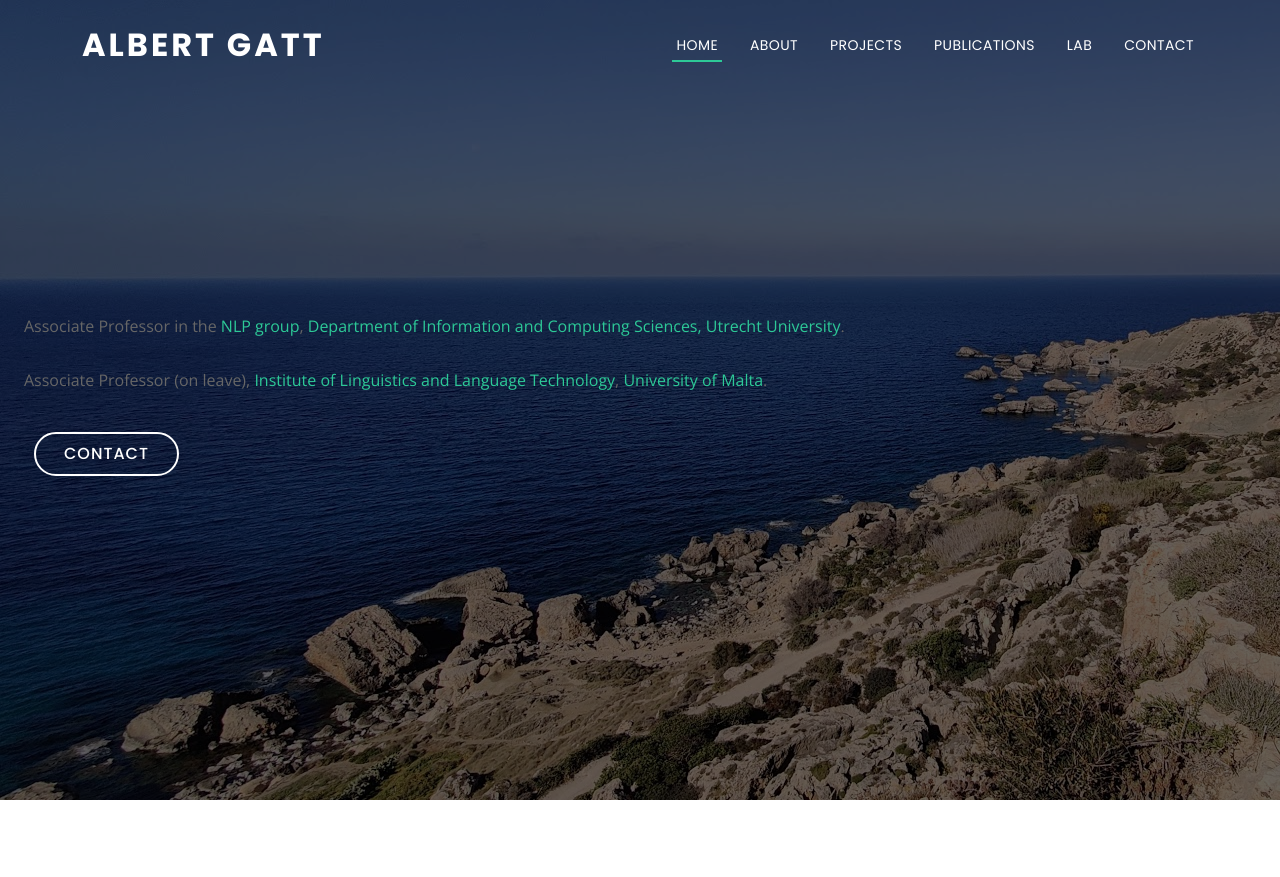
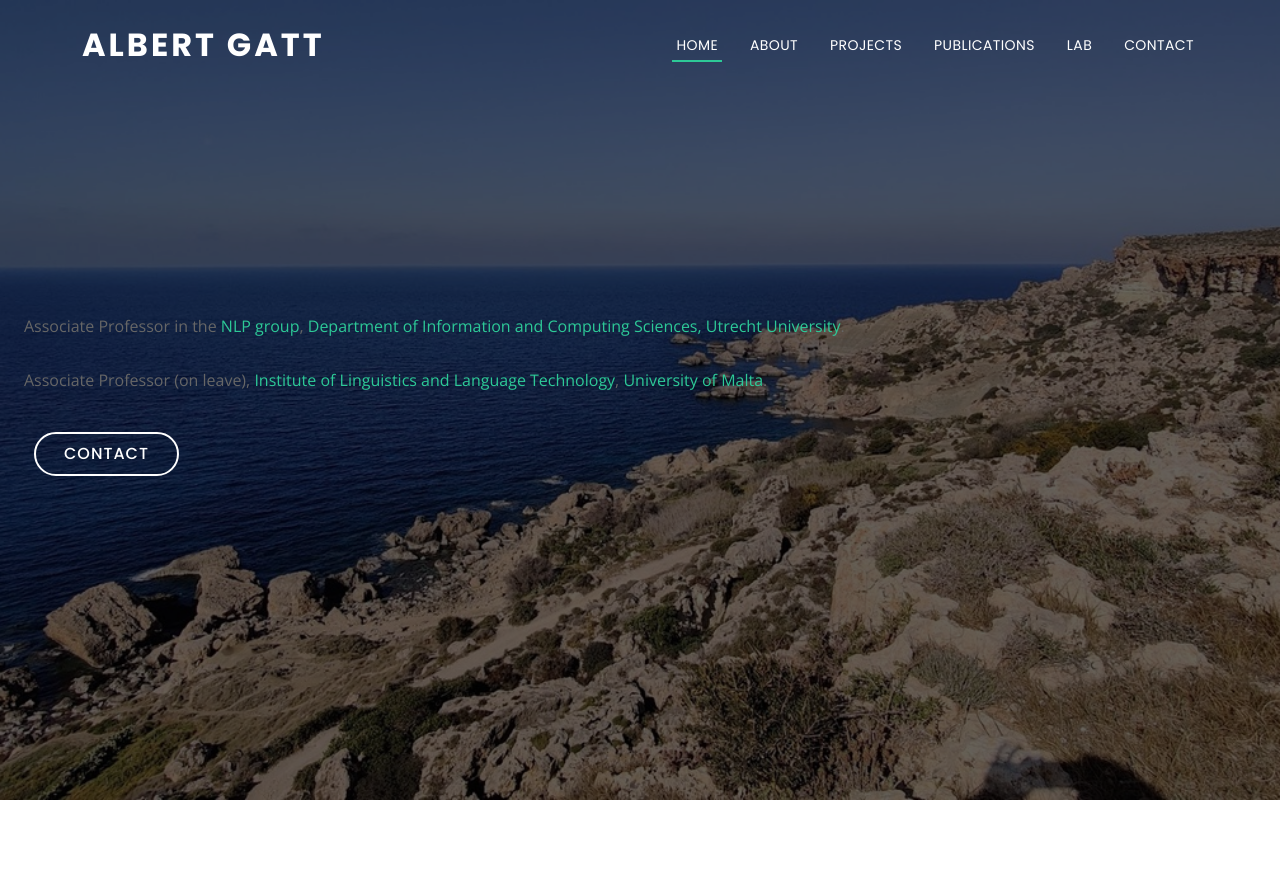
Before and after one commit to albertgatt/albertgatt.github.io, a PHP site: page /index.html in a window 1280 px wide. Shown: the top 877 px of the page. Run offline with PHP 8.4, Linux system fonts and the light colour scheme; some libraries are stand-ins or nearby versions.

Commit message:
REsize bg img

```diff
--- a/assets/css/style.css
+++ b/assets/css/style.css
@@ -373,9 +373,9 @@ h1.YEAR {
   width: 100%;
   height: 100vh;
   background-image: url(../img/hero-bg.jpg);
-  /*background-position: center top;*/
+  background-position: center top;
   background-attachment: scroll;
-  /*background-size: cover;*/
+  background-size: cover;
   position: relative;
 }
 
```
Also changed, not shown: assets/img/hero-bg.jpg, assets/img/hero-bg_old.jpg.
